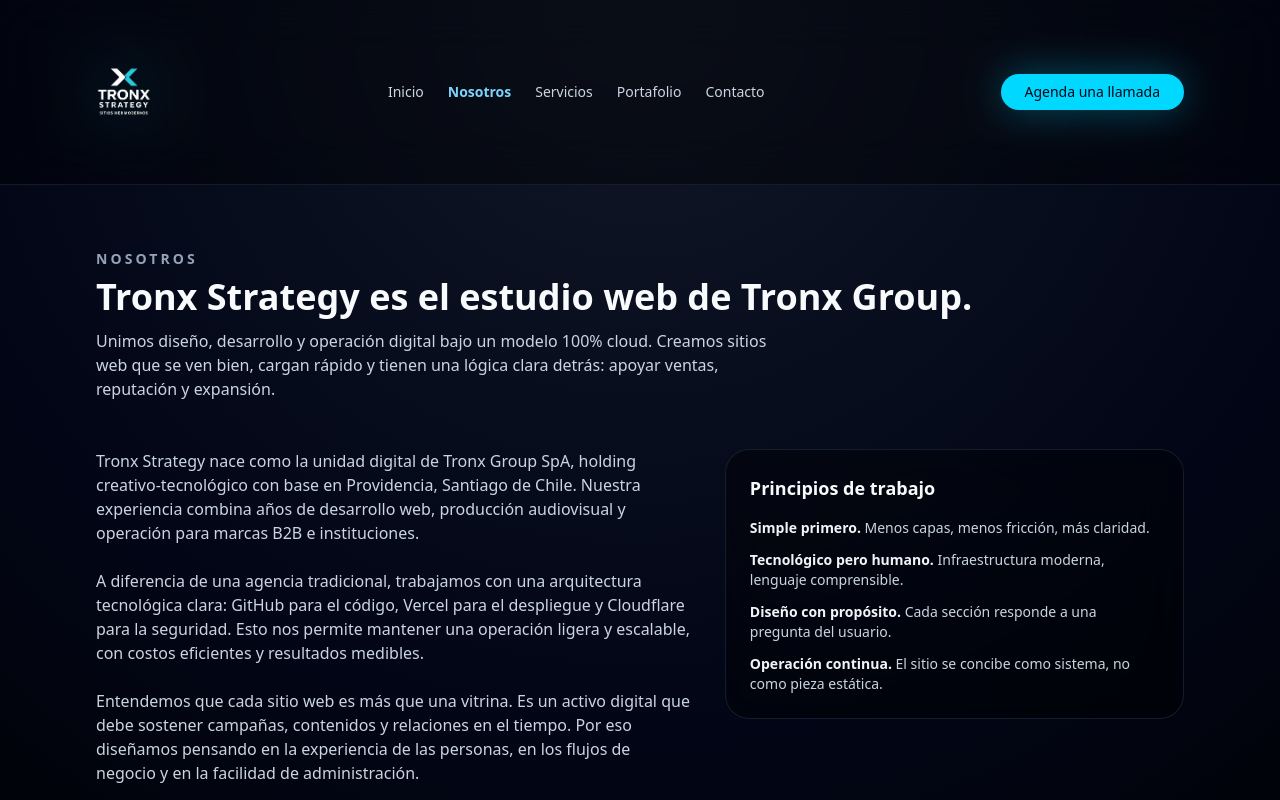
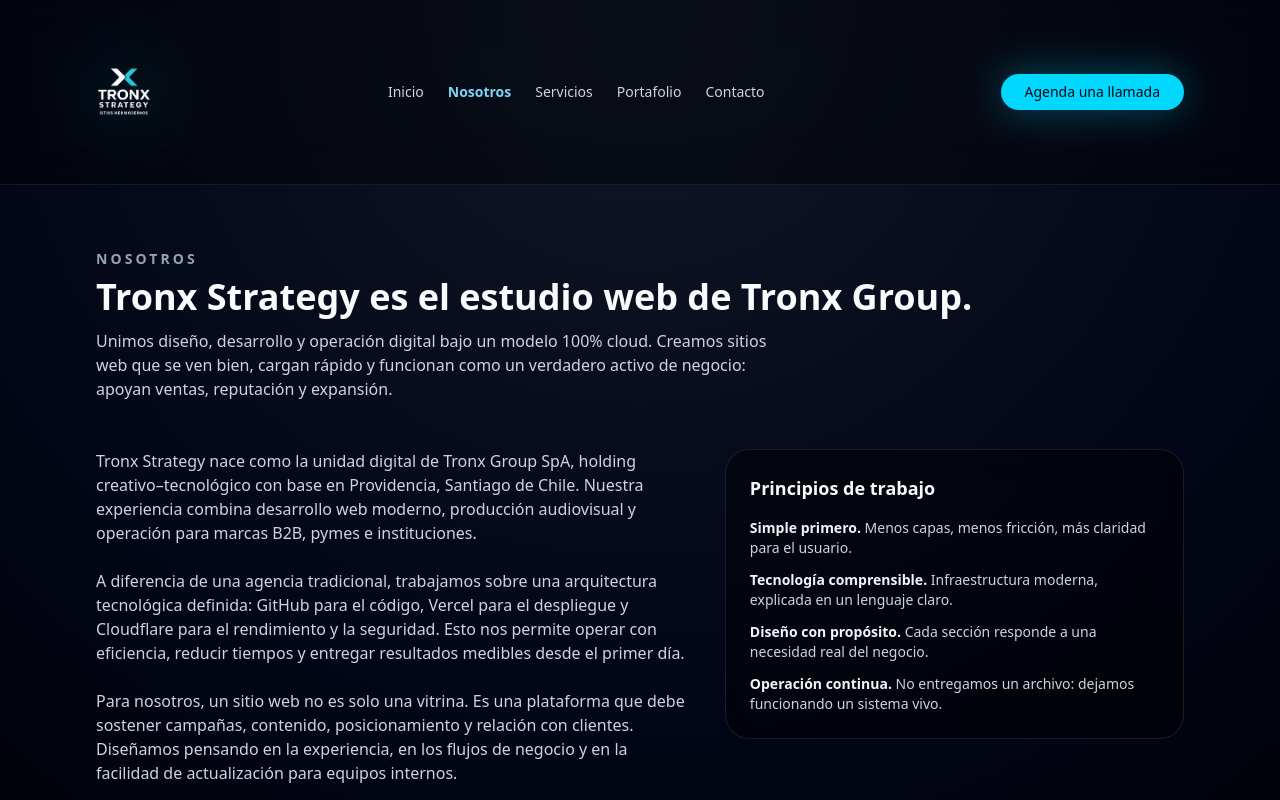
Before and after one commit to TronxGroup/Tronx-Strategy, a Next.js app: page /nosotros in a window 1280 px wide. Shown: the top 800 px of the page. Built offline with nearby package versions, Linux system fonts and the light colour scheme.

Commit message:
Update page.tsx

```diff
--- a/app/nosotros/page.tsx
+++ b/app/nosotros/page.tsx
@@ -8,31 +8,31 @@ export default function NosotrosPage() {
         </h1>
         <p className="section-subtitle">
           Unimos diseño, desarrollo y operación digital bajo un modelo 100% cloud.
-          Creamos sitios web que se ven bien, cargan rápido y tienen una lógica
-          clara detrás: apoyar ventas, reputación y expansión.
+          Creamos sitios web que se ven bien, cargan rápido y funcionan como un
+          verdadero activo de negocio: apoyan ventas, reputación y expansión.
         </p>
       </section>
 
       <section className="mt-12 grid gap-8 lg:grid-cols-[1.3fr_minmax(0,1fr)] items-start">
         <div className="space-y-6 text-sm md:text-base text-slate-300">
           <p>
-            Tronx Strategy nace como la unidad digital de Tronx Group SpA, holding
-            creativo-tecnológico con base en Providencia, Santiago de Chile.
-            Nuestra experiencia combina años de desarrollo web, producción
-            audiovisual y operación para marcas B2B e instituciones.
+            Tronx Strategy nace como la unidad digital de Tronx Group SpA,
+            holding creativo–tecnológico con base en Providencia, Santiago de Chile.
+            Nuestra experiencia combina desarrollo web moderno, producción
+            audiovisual y operación para marcas B2B, pymes e instituciones.
           </p>
           <p>
-            A diferencia de una agencia tradicional, trabajamos con una
-            arquitectura tecnológica clara: GitHub para el código, Vercel para
-            el despliegue y Cloudflare para la seguridad. Esto nos permite
-            mantener una operación ligera y escalable, con costos eficientes y
-            resultados medibles.
+            A diferencia de una agencia tradicional, trabajamos sobre una
+            arquitectura tecnológica definida: GitHub para el código, Vercel para
+            el despliegue y Cloudflare para el rendimiento y la seguridad. Esto
+            nos permite operar con eficiencia, reducir tiempos y entregar
+            resultados medibles desde el primer día.
           </p>
           <p>
-            Entendemos que cada sitio web es más que una vitrina. Es un activo
-            digital que debe sostener campañas, contenidos y relaciones en el
-            tiempo. Por eso diseñamos pensando en la experiencia de las personas,
-            en los flujos de negocio y en la facilidad de administración.
+            Para nosotros, un sitio web no es solo una vitrina. Es una plataforma
+            que debe sostener campañas, contenido, posicionamiento y relación con
+            clientes. Diseñamos pensando en la experiencia, en los flujos de
+            negocio y en la facilidad de actualización para equipos internos.
           </p>
         </div>
 
@@ -42,20 +42,20 @@ export default function NosotrosPage() {
           </h2>
           <ul className="mt-4 space-y-3 text-sm text-slate-300">
             <li>
-              <strong className="text-slate-100">Simple primero.</strong> Menos
-              capas, menos fricción, más claridad.
+              <strong className="text-slate-100">Simple primero.</strong>{" "}
+              Menos capas, menos fricción, más claridad para el usuario.
             </li>
             <li>
-              <strong className="text-slate-100">Tecnológico pero humano.</strong>{" "}
-              Infraestructura moderna, lenguaje comprensible.
+              <strong className="text-slate-100">Tecnología comprensible.</strong>{" "}
+              Infraestructura moderna, explicada en un lenguaje claro.
             </li>
             <li>
               <strong className="text-slate-100">Diseño con propósito.</strong>{" "}
-              Cada sección responde a una pregunta del usuario.
+              Cada sección responde a una necesidad real del negocio.
             </li>
             <li>
-              <strong className="text-slate-100">Operación continua.</strong> El
-              sitio se concibe como sistema, no como pieza estática.
+              <strong className="text-slate-100">Operación continua.</strong>{" "}
+              No entregamos un archivo: dejamos funcionando un sistema vivo.
             </li>
           </ul>
         </div>
```
